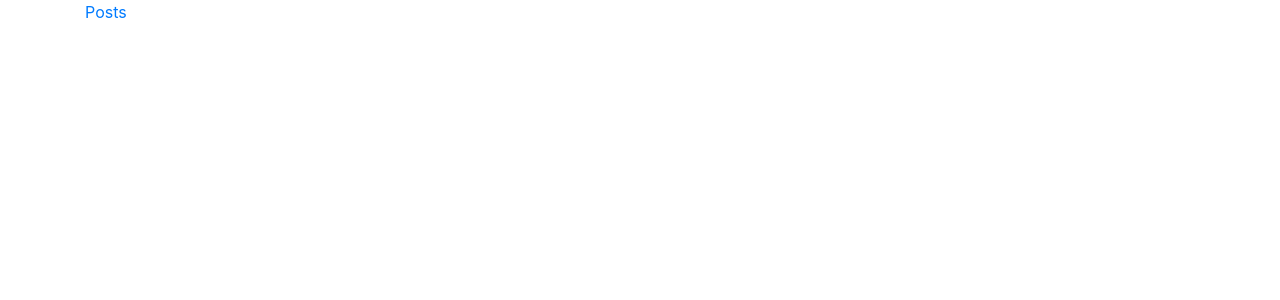
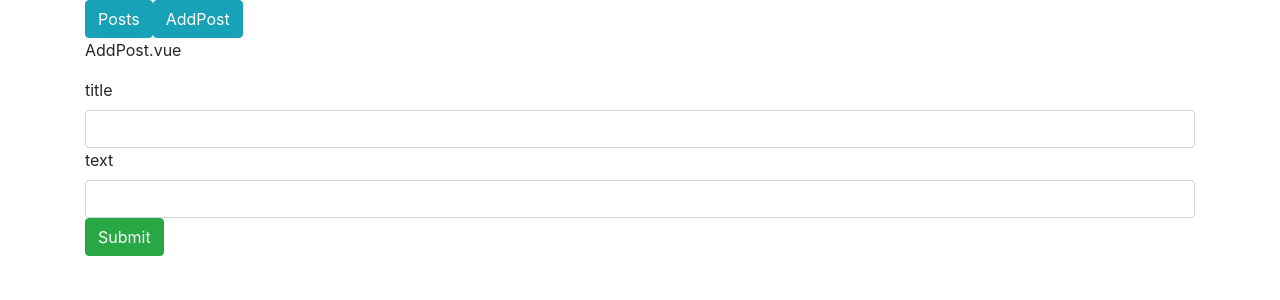
Before and after one commit to Ranagol/blog-app, a Vue app: page /add in a window 1280 px wide. Shown: the top 300 px of the page. Built offline with nearby package versions, Linux system fonts and the light colour scheme.

Commit message:
Zadatak 3 i 4

```diff
--- /dev/null
+++ b/src/components/AddPost.vue
@@ -0,0 +1,38 @@
+<template>
+  <div>
+    <p>AddPost.vue</p>
+    <form>
+      <label for="title">title</label>
+      <input type="text" name="title" v-model="title" class="form-control">
+      <label for="text">text</label>
+      <input type="text" name="text" v-model="text" class="form-control">
+      <button @click.prevent="onSubmit" class="btn btn-success">Submit</button>
+    </form>
+
+  </div>
+</template>
+
+<script>
+import  postService  from "../services/postService";
+export default {
+  data(){
+    return {
+      title: '',
+      text: '',
+    }
+  },
+  methods: {
+    async onSubmit(){
+      const body = {
+        title: this.title,
+        text: this.text,
+      }
+      await postService.createPost(body);
+      alert("Uspesno kreiran post");
+      this.$router.push('/posts');
+    }
+  }
+}
+</script>
+
+<style></style>
--- a/src/components/Header.vue
+++ b/src/components/Header.vue
@@ -1,7 +1,8 @@
 <template>
   <div>
     <ul class="nav">
-      <router-link class="nav-item" to="/posts">Posts</router-link>
+      <router-link class="btn btn-info" to="/posts">Posts</router-link>
+      <router-link class="btn btn-info" to="/add">AddPost</router-link>
     </ul>
   </div>
 </template>
--- a/src/components/Posts.vue
+++ b/src/components/Posts.vue
@@ -6,22 +6,33 @@
         <th>id</th>
         <th>title</th>
         <th>text</th>
+        <th>View</th>
       </tr>
       <tr v-for="post in posts" :key="post.id">
         <td>{{ post.id }}</td>
         <td>{{ post.title }}</td>
         <td>{{ post.text }}</td>
+        <td><router-link :to="`/posts/${post.id}`" class="btn btn-warning">View</router-link></td>
       </tr>
     </table>
   </div>
 </template>
 
 <script>
+import postService from '../services/postService'
+//import { postService } from '../services/postService';
 export default {
   data(){
     return {
       posts: [],
     }
+  },
+  methods: {
+
+  },
+  async created(){
+    this.posts = await postService.getAllPosts();
+    console.log(this.cars);
   }
 
 }
--- /dev/null
+++ b/src/components/SinglePost.vue
@@ -0,0 +1,40 @@
+<template>
+  <div>
+    <h3>SinglePost</h3>
+    <table class="table">
+      <tr>
+        <th>id</th>
+        <th>title</th>
+        <th>text</th>
+      </tr>
+      <tr>
+        <td>{{ post.id }}</td>
+        <td>{{ post.title }}</td>
+        <td>{{ post.text }}</td>
+      </tr>
+    </table>
+
+  </div>
+</template>
+
+<script>
+import postService from '../services/postService';
+export default {
+  data(){
+    return {
+      //id: this.$route.params.id,
+      post: ''
+    }
+  },
+  methods: {
+
+  },
+  async created(){
+    const post = await postService.getSinglePost(this.$route.params.id);
+    this.post = post;
+  }
+
+
+
+}
+</script>
--- a/src/routes.js
+++ b/src/routes.js
@@ -1,7 +1,11 @@
 import Posts from './components/Posts';
+import AddPost from './components/AddPost';
+import SinglePost from './components/SinglePost';
 //import Header from './components/Header';
 
 export const routes = [
   { path: '', name: 'redirect', component: Posts },
   { path: '/posts', name: 'posts', component: Posts },
+  { path: '/add', name: 'add', component: AddPost },
+  { path: '/posts/:id', name: 'singlePost', component: SinglePost },
 ]
--- a/src/services/postServices.js
+++ b/src/services/postService.js
@@ -11,6 +11,14 @@ class PostService {
   async createPost(body){
     await HTTP.post("/posts", body);
   }
+
+  //SHOW
+  async getSinglePost(id){
+    const response = await HTTP.get(`/posts/${id}`);
+    return response.data;
+  }
+
+
 }
 
 const postService = new PostService();
```
